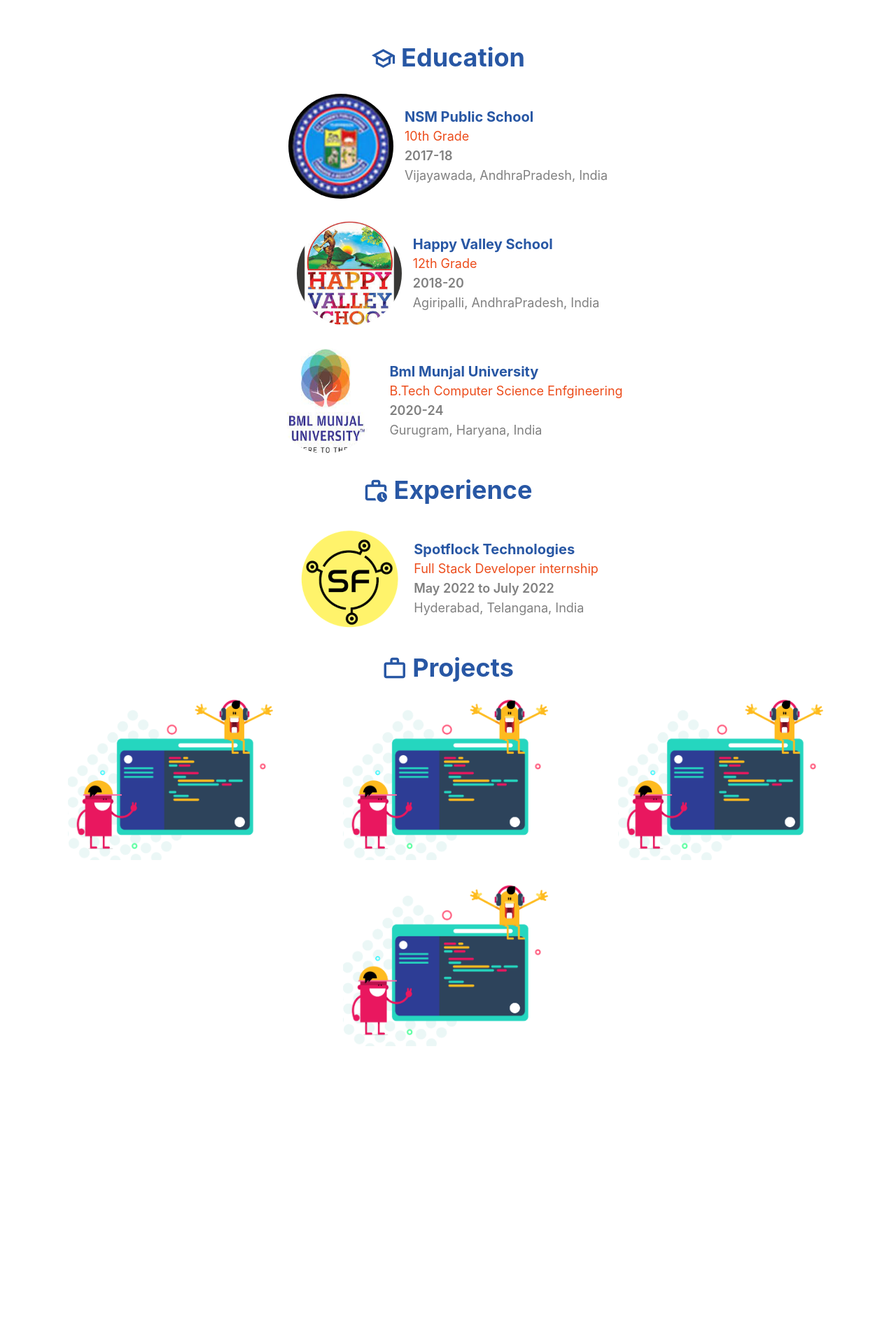
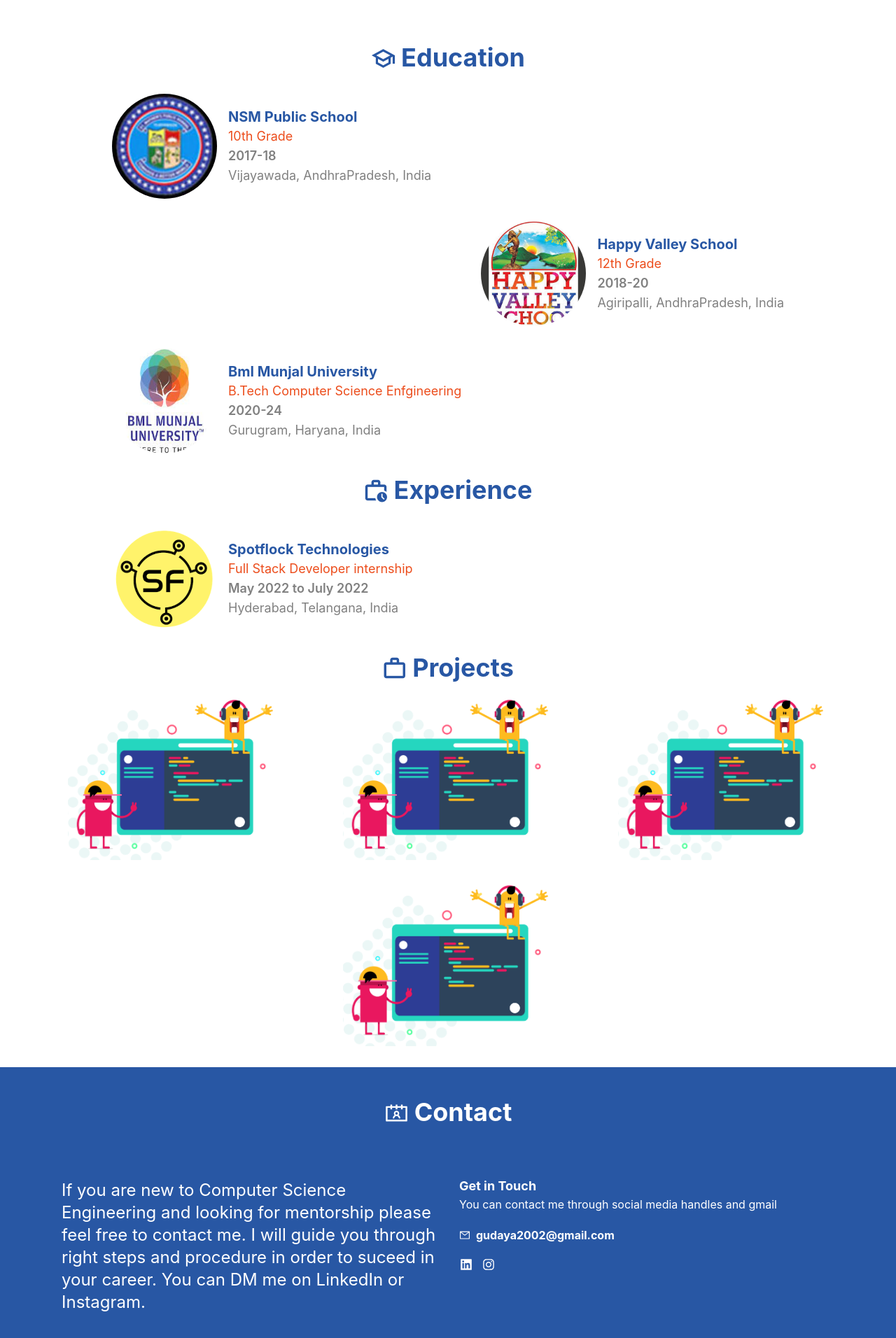
Before and after one commit to udaya19/frontend-portfolio, a React (Create React App) app: page / in a window 1280 px wide. Shown: the part 966-2878 px from the top of the page at 70% size. Before the commit the page ends 2491 px from the top, so only its background shows below. Built offline with nearby package versions, Linux system fonts and the light colour scheme.

Commit message:
Contact me component and changes w.r.t education and experience component

```diff
--- a/src/App.css
+++ b/src/App.css
@@ -35,6 +35,15 @@
 .educationName img{
     width: 150px;
     height: 150px;
+}
+
+.educationName:nth-child(odd){
+    justify-content: end;
+    margin-right: 10rem;
+}
+.educationName:nth-child(even){
+    justify-content: start;
+    margin-left: 10rem;
 }
 
 #portfolio-container {
--- a/src/App.js
+++ b/src/App.js
@@ -6,6 +6,7 @@
 import Education from "./components/UserComponents/Education";
 import Experience from "./components/UserComponents/Experience";
 import Projects from "./components/UserComponents/Projects";
+import Contact from "./components/UserComponents/Contact";
 
 function App() {
   return (
@@ -15,6 +16,7 @@
       <Education />
       <Experience />
       <Projects />
+      <Contact />
       <Routes>
         {/* <Route path="/" element={<Header />} /> */}
         {/* <Route path="/" element={<About />} />
--- /dev/null
+++ b/src/components/UserComponents/Contact.jsx
@@ -0,0 +1,55 @@
+import React from "react";
+import {
+  AiOutlineContacts,
+  AiOutlineMail,
+  AiOutlineInstagram,
+  AiFillLinkedin,
+} from "react-icons/ai";
+
+const Contact = () => {
+  return (
+    <div className="bg-primary p-3 ">
+      <div className="educationTitle flex justify-center gap-2 mt-8">
+        <span>
+          <AiOutlineContacts className="text-white font-semibold mt-1" />
+        </span>
+        <h1 className="text-white font-bold text-4xl">Contact</h1>
+      </div>
+      <div className="contact-body flex gap-4 p-16 ">
+        <div className="contact-container w-1/2">
+          <p className="text-white text-2xl p-3">
+            If you are new to Computer Science Engineering and looking for
+            mentorship please feel free to contact me. I will guide you through
+            right steps and procedure in order to suceed in your career. You can
+            DM me on LinkedIn or Instagram.
+          </p>
+        </div>
+        <div className="contact-detials mt-2">
+          <h3 className="text-white text-lg font-bold">Get in Touch</h3>
+          <p className="text-white">
+            You can contact me through social media handles and gmail{" "}
+          </p>
+          <div className="contact-details-info flex items-center mt-5">
+            <AiOutlineMail className="text-white" />
+            <a
+              href="mailto:gudaya2002@gmail.com"
+              className="text-white font-bold ml-2"
+            >
+              gudaya2002@gmail.com
+            </a>
+          </div>
+          <div className="social-media flex text-white text-xl gap-3 mt-5">
+            <a href="https://www.linkedin.com/in/gonuguntla-udaya-kiran-469751202/">
+              <AiFillLinkedin />
+            </a>
+            <a href="https://www.instagram.com/udaya_kiran_gonuguntla/">
+              <AiOutlineInstagram />
+            </a>
+          </div>
+        </div>
+      </div>
+    </div>
+  );
+};
+
+export default Contact;
--- a/src/components/UserComponents/Education.jsx
+++ b/src/components/UserComponents/Education.jsx
@@ -12,7 +12,7 @@
         </span>
         <h1 className="text-primary font-bold text-4xl">Education</h1>
       </div>
-      <div className="educationName mt-8 flex justify-center">
+      <div className="educationName mt-8 flex ">
         <img src={nsm} alt="NSM" className="rounded-full mr-4 " />
         <div className="flex flex-col justify-center">
           <h1 className="text-primary text-xl font-bold">NSM Public School</h1>
@@ -23,7 +23,7 @@
           </h4>
         </div>
       </div>
-      <div className="educationName mt-8 flex justify-center">
+      <div className="educationName mt-8 flex ">
         <img src={hvs} alt="NSM" className="rounded-full mr-4 " />
         <div className="flex flex-col justify-center">
           <h1 className="text-primary text-xl font-bold">
@@ -36,7 +36,7 @@
           </h4>
         </div>
       </div>
-      <div className="educationName mt-8 flex justify-center">
+      <div className="educationName mt-8 flex">
         <img src={bml} alt="NSM" className="rounded-full mr-4 " />
         <div className="flex flex-col justify-center">
           <h1 className="text-primary text-xl font-bold">
```
